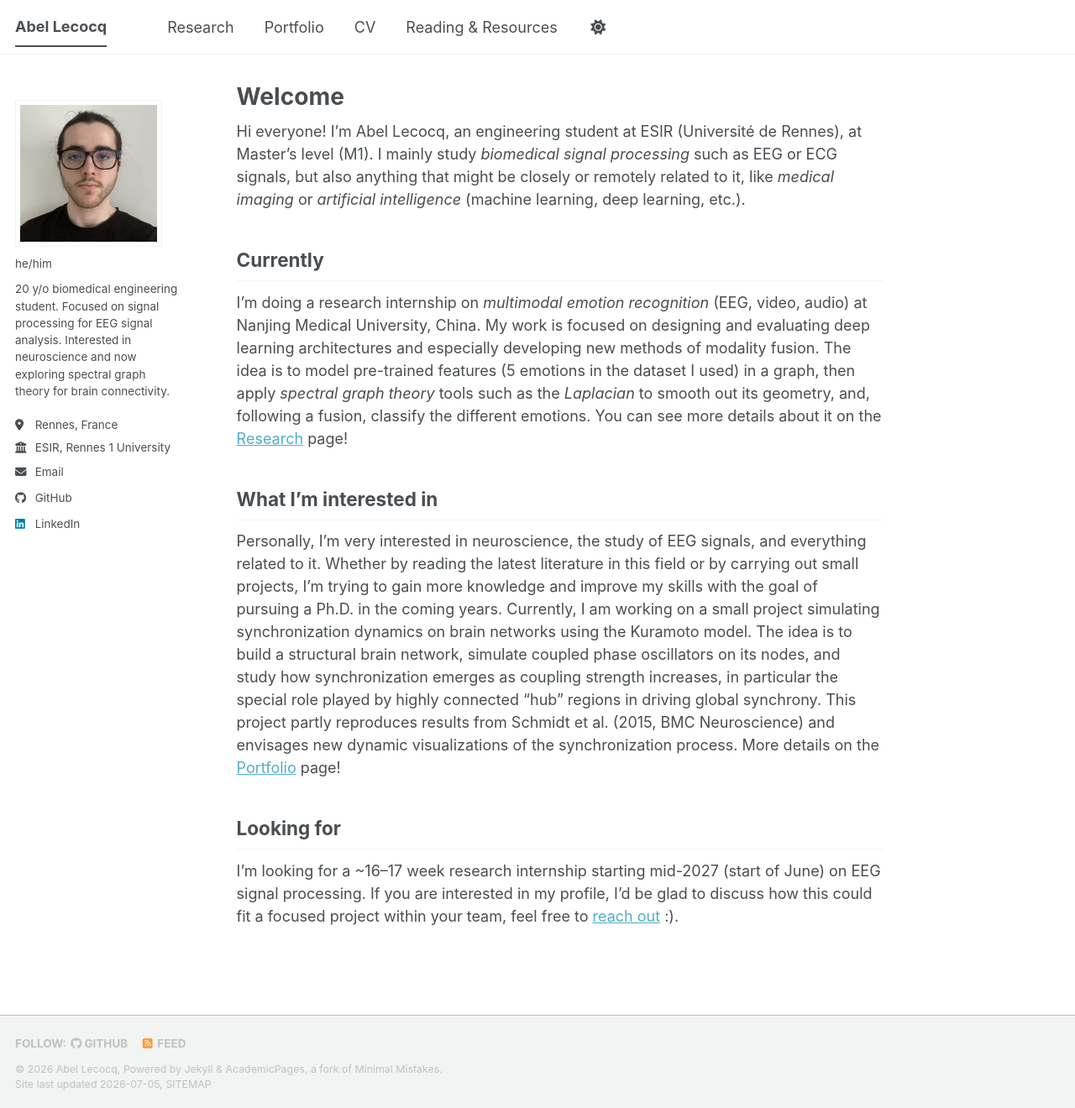
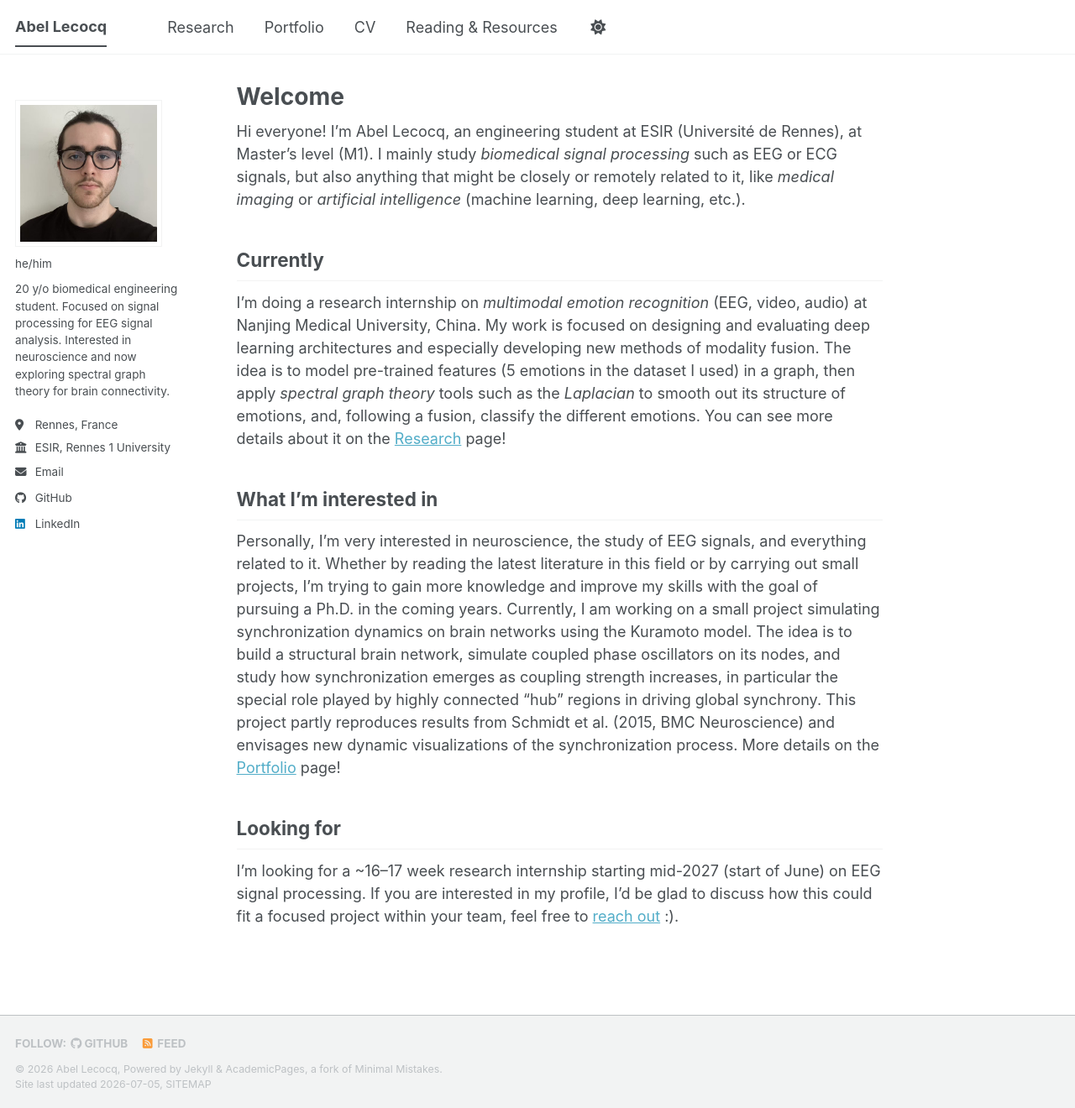
Before and after one commit to Abelccq/Abelccq.github.io, a Jekyll site: the page built from _pages/about.md, in a window 1280 px wide and 1320 px high. Shown: the whole window at 84% size. Built offline with Jekyll 4.4.1, drawn with Linux system fonts in a browser that asks for light colours; a script bundle is joined from its source files by our own code; library files that are not in the unit come from our copies.

Commit message:
Clarify research internship details in about.md
Updated the description of the research internship to clarify the focus on the structure of emotions and the methods used for classification.

```diff
--- a/_pages/about.md
+++ b/_pages/about.md
@@ -11,7 +11,7 @@ Hi everyone! I'm Abel Lecocq, an engineering student at ESIR (Université de Ren
 level (M1). I mainly study *biomedical signal processing* such as EEG or ECG signals, but also anything that might be closely or remotely related to it, like *medical imaging* or *artificial intelligence* (machine learning, deep learning, etc.).
 
 ## Currently
-I'm doing a research internship on *multimodal emotion recognition* (EEG, video, audio) at Nanjing Medical University, China. My work is focused on designing and evaluating deep learning architectures and especially developing new methods of modality fusion. The idea is to model pre-trained features (5 emotions in the dataset I used) in a graph, then apply *spectral graph theory* tools such as the *Laplacian* to smooth out its geometry, and, following a fusion, classify the different emotions. You can see more details about it on the [Research](/research/) page!
+I'm doing a research internship on *multimodal emotion recognition* (EEG, video, audio) at Nanjing Medical University, China. My work is focused on designing and evaluating deep learning architectures and especially developing new methods of modality fusion. The idea is to model pre-trained features (5 emotions in the dataset I used) in a graph, then apply *spectral graph theory* tools such as the *Laplacian* to smooth out its structure of emotions, and, following a fusion, classify the different emotions. You can see more details about it on the [Research](/research/) page!
 
 ## What I'm interested in
 Personally, I'm very interested in neuroscience, the study of EEG signals, and everything related to it. Whether by reading the latest literature in this field or by carrying out small projects, I'm trying to gain more knowledge and improve my skills with the goal of pursuing a Ph.D. in the coming years. Currently, I am working on a small project simulating synchronization dynamics on brain networks using the Kuramoto model. The idea is to build a structural brain network, simulate coupled phase oscillators on its nodes, and study how synchronization emerges as coupling strength increases, in particular the special role played by highly connected "hub" regions in driving global synchrony. This project partly reproduces results from Schmidt et al. (2015, BMC Neuroscience) and envisages new dynamic visualizations of the synchronization process. More details on the [Portfolio](/portfolio/) page!
```
